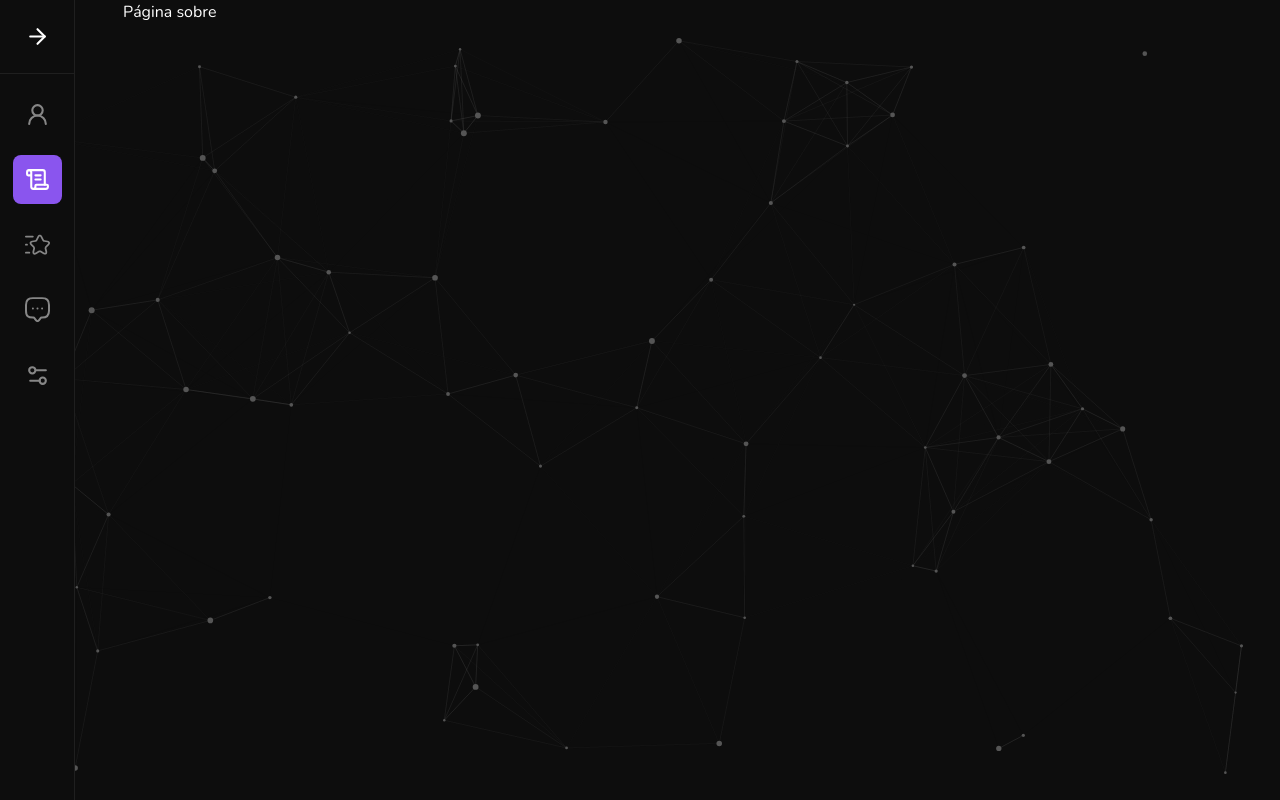
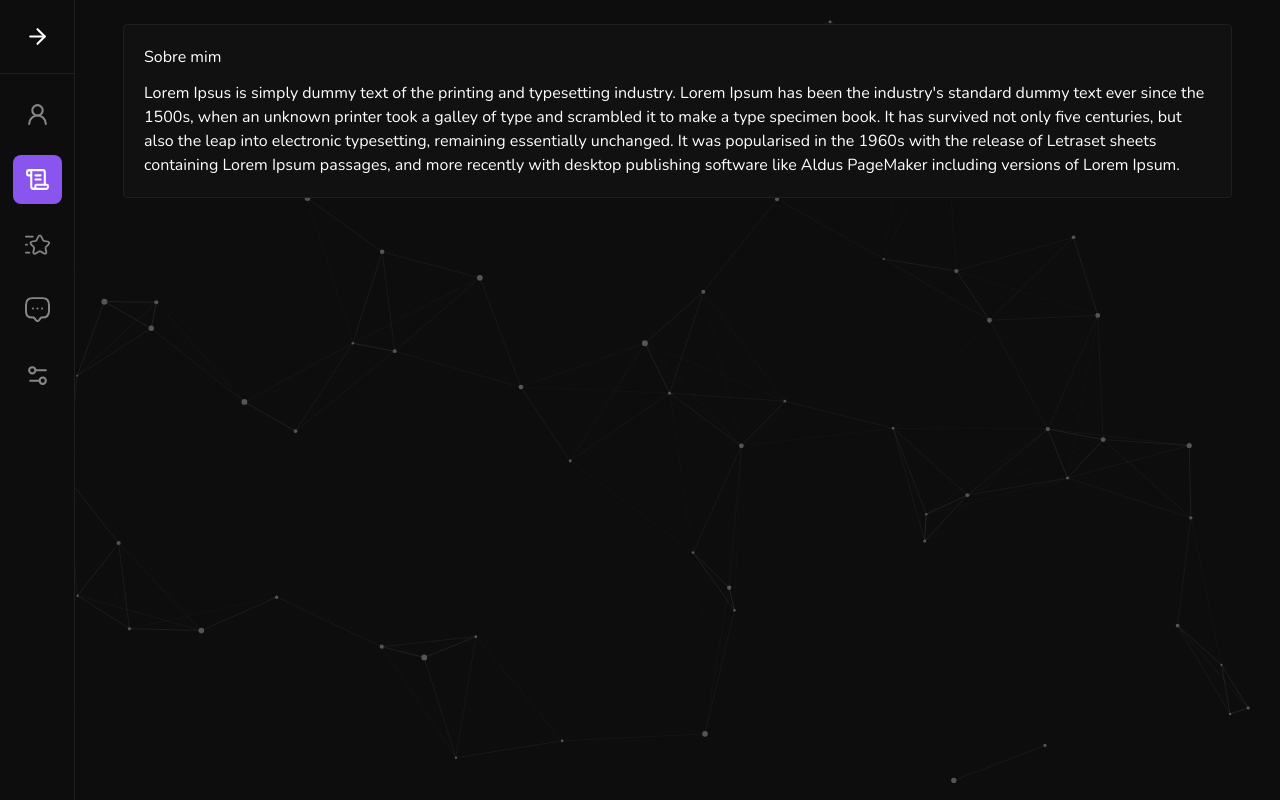
Before and after one commit to daviaxs/portfolio-v2, a Next.js app: page /app/about in a window 1280 px wide. Built offline with nearby package versions, Linux system fonts and the light colour scheme.

Commit message:
feat: Add CardAbout component to AboutPage

```diff
--- a/src/app/app/about/page.tsx
+++ b/src/app/app/about/page.tsx
@@ -1,7 +1,9 @@
+import { CardAbout } from './utils/components/card-about/CardAbout'
+
 export default function AboutPage() {
   return (
-    <div>
-      <p>Página sobre</p>
+    <div className="flex flex-col items-start justify-center py-6">
+      <CardAbout />
     </div>
   )
 }
--- /dev/null
+++ b/src/app/app/about/utils/components/card-about/CardAbout.tsx
@@ -0,0 +1,19 @@
+export function CardAbout() {
+  return (
+    <div className="flex flex-col w-full h-fit p-5 gap-3 rounded bg-grey-800 border border-grey-500">
+      <div>Sobre mim</div>
+
+      <div>
+        Lorem Ipsus is simply dummy text of the printing and typesetting
+        industry. Lorem Ipsum has been the industry&apos;s standard dummy text
+        ever since the 1500s, when an unknown printer took a galley of type and
+        scrambled it to make a type specimen book. It has survived not only five
+        centuries, but also the leap into electronic typesetting, remaining
+        essentially unchanged. It was popularised in the 1960s with the release
+        of Letraset sheets containing Lorem Ipsum passages, and more recently
+        with desktop publishing software like Aldus PageMaker including versions
+        of Lorem Ipsum.
+      </div>
+    </div>
+  )
+}
```
